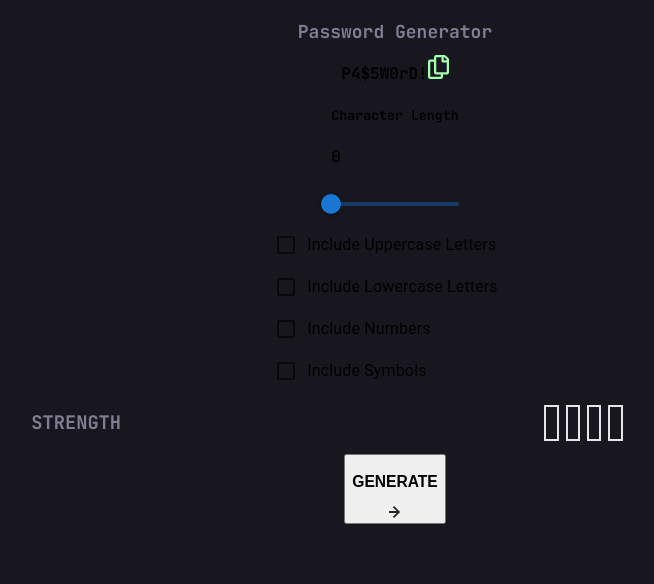
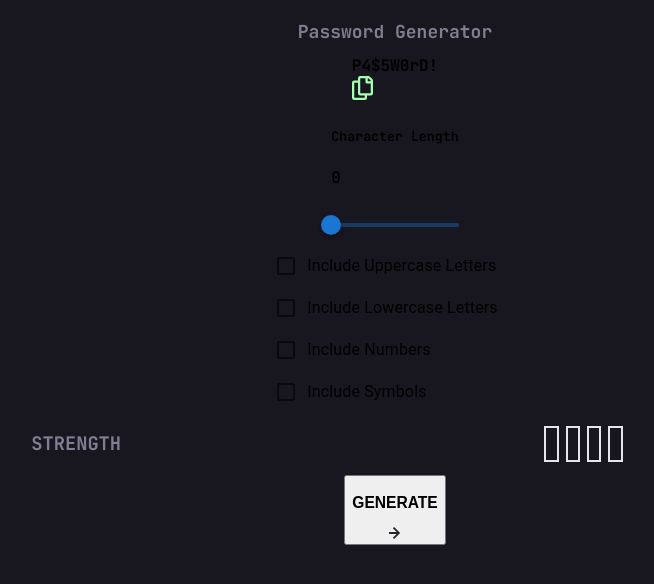
Before and after one commit to spomberg/password-generator, a React (Create React App) app: page / in a window 1280 px wide. Shown: the top 584 px of the page, without its empty margins (245-899 px from the left). Built offline with nearby package versions, Linux system fonts and the light colour scheme.

Commit message:
Create copy-section and move copied and CopyIcon together

```diff
--- a/src/components/TextField/TextField.jsx
+++ b/src/components/TextField/TextField.jsx
@@ -12,7 +12,8 @@ export default function TextField() {
   return (
     <div className='text-field'>
        <span {...text === 'P4$5W0rD!' && {className: 'defaultText'} }>{text}</span>
-        {copied && (<span>COPIED</span>)}
+        <div className='copy-section'>
+          {copied && (<span className='copied'>COPIED</span>)}
           <CopyToClipboard
             onCopy={() => dispatch(setCopied(true))}
             text={text}
@@ -20,5 +21,6 @@ export default function TextField() {
             <img src={CopyIcon} alt="Copy password" />
           </CopyToClipboard>
         </div>
+    </div>
   )
 }
```
Lines whose indentation alone changed are shown as unchanged.
